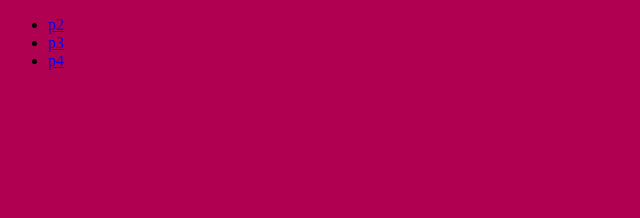
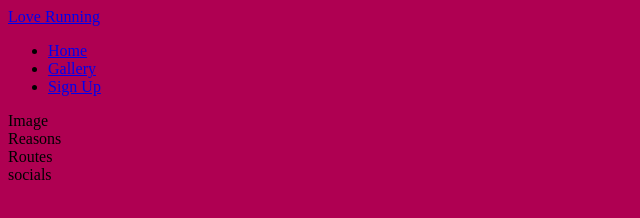
Before and after one commit to beccauwu/Project-1, a plain HTML site: page index.html in a window 1280 px wide. Shown: the whole page, without its empty margins (0-640 px from the left). Drawn offline with Linux system fonts and the light colour scheme.

Commit message:
changed filenames and added structure

```diff
--- a/index.html
+++ b/index.html
@@ -3,23 +3,40 @@
     <head>
         <meta charset="UTF-8">
         <meta name="viewport" content="width=device-width, initial-scale=1.0">
-        <title>Project 1</title>
+        <meta name="description" content="">
+        <meta name="keywords" content="">
+        <title>Love Running</title>
         <link rel="stylesheet" href="/assets/css/styles.css">
     </head>
     <body>
+        <a href="index.html">
+            Love Running
+        </a>
         <nav>
             <ul>
                 <li>
-                    <a href="/assets/html/p2.html">p2</a>
+                    <a href="index.html">Home</a>
                 </li>
                 <li>
-                    <a href="/assets/html/p3.html">p3</a>
+                    <a href="/assets/html/gallery.html">Gallery</a>
                 </li>
                 <li>
-                    <a href="/assets/html/p4.html">p4</a>
+                    <a href="/assets/html/signup.html">Sign Up</a>
                 </li>
             </ul>
         </nav>
+        <section>
+            Image
+        </section>
+        <section>
+            Reasons
+        </section>
+        <section>
+            Routes
+        </section>
+        <footer>
+            socials
+        </footer>
     </body>
     <!-- python3 -m http.server to view in browser -->
 </html>
```
Also changed, not shown: assets/html/gallery.html (added), assets/html/p2.html (deleted), assets/html/p3.html (deleted), assets/html/p4.html (deleted), assets/html/signup.html (added).
